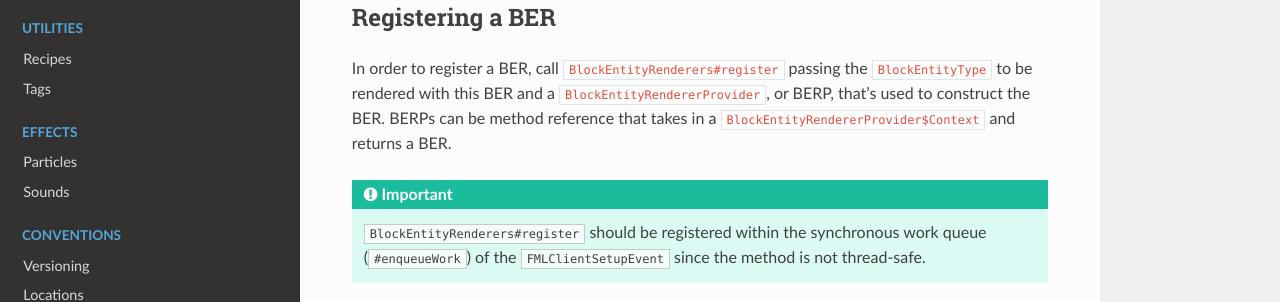
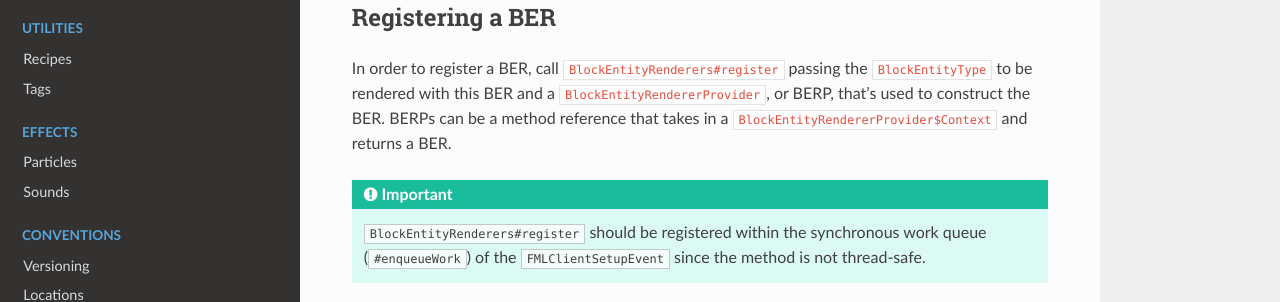
Before and after one commit to MinecraftForge/Documentation, an MkDocs documentation site: the page built from docs/blockentities/ber.md, in a window 1280 px wide and 1337 px high. Shown: the part 901-1203 px from the top of the window. Built offline with MkDocs 1.6.1, drawn with Linux system fonts in a browser that asks for light colours; nearby versions of some CDN libraries.

Commit message:
Fix english

```diff
--- a/docs/blockentities/ber.md
+++ b/docs/blockentities/ber.md
@@ -25,7 +25,7 @@ This method is called every frame in order to render the block entity.
 Registering a BER
 -----------------
 
-In order to register a BER, call `BlockEntityRenderers#register` passing the `BlockEntityType` to be rendered with this BER and a `BlockEntityRendererProvider`, or BERP, that's used to construct the BER. BERPs can be method reference that takes in a `BlockEntityRendererProvider$Context` and returns a BER.
+In order to register a BER, call `BlockEntityRenderers#register` passing the `BlockEntityType` to be rendered with this BER and a `BlockEntityRendererProvider`, or BERP, that's used to construct the BER. BERPs can be a method reference that takes in a `BlockEntityRendererProvider$Context` and returns a BER.
 
 !!! important
 
```
